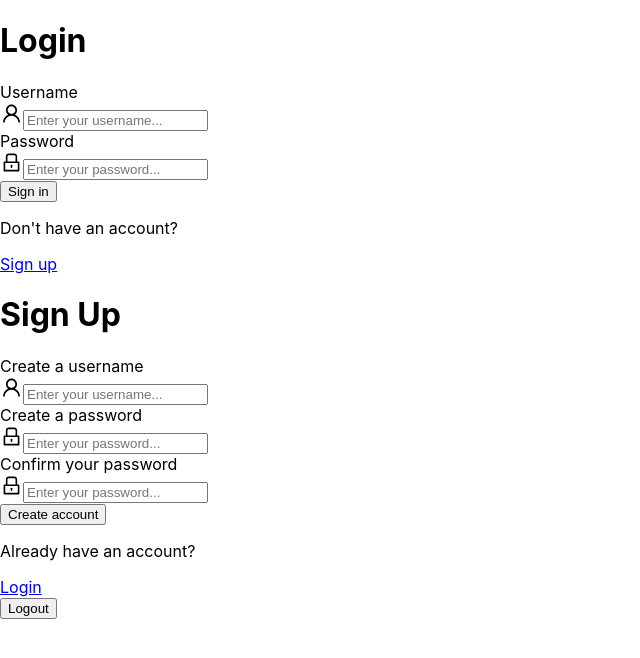
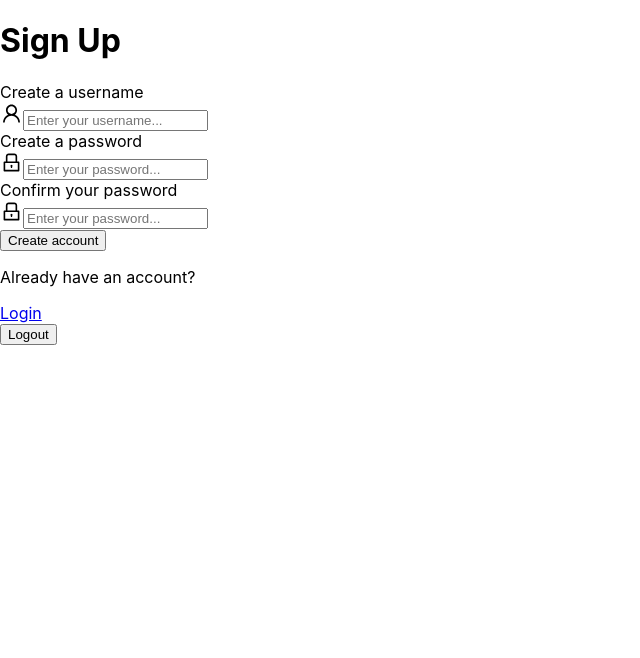
Before and after one commit to moshriguez/drum-machine-frontend, a React (Create React App) app: page /signup in a window 1280 px wide. Shown: the top 658 px of the page, without its empty margins (0-640 px from the left). Built offline with nearby package versions, Linux system fonts and the light colour scheme.

Commit message:
added react router and some very basic routes

```diff
--- a/package.json
+++ b/package.json
@@ -10,6 +10,7 @@
     "react-dom": "^17.0.2",
     "react-icons": "^4.2.0",
     "react-redux": "^7.2.4",
+    "react-router-dom": "^5.2.0",
     "react-scripts": "4.0.3",
     "redux": "^4.1.0",
     "redux-thunk": "^2.3.0",
--- a/src/App.js
+++ b/src/App.js
@@ -1,5 +1,7 @@
-import React, {useEffect, useState} from 'react'
-import { connect, useDispatch, useSelector } from "react-redux";
+import React, { useEffect } from 'react'
+import { Route, Switch, withRouter } from 'react-router-dom'
+
+import { useDispatch, useSelector } from "react-redux";
 import { setUser } from "./actions/user";
 
 
@@ -10,7 +12,6 @@ import Signup from "./Auth/Signup";
 function App(props) {
   const user = useSelector(state => state.user)
   const dispatch = useDispatch()
-  // const [user, setUser] = useState(null)
 
   useEffect(() => {
     const token = localStorage.getItem("jwt")
@@ -23,7 +24,7 @@ function App(props) {
             }
         }).then(r => r.json()).then(data => dispatch(setUser(data.user)))
     }
-  }, [])
+  }, [dispatch])
 
   const handleLogout = () => {
     localStorage.clear()
@@ -34,18 +35,13 @@ function App(props) {
 
   return (
     <div>
-
-      <Login />
-      <Signup />
+      <Switch>
+        <Route exact path='/login' render={() => <Login />} />
+        <Route exact path='/signup' render={() => <Signup />} />
+      </Switch>
       <button onClick={handleLogout}>Logout</button>
     </div>
   );
 }
 
-// const mapStateToProps = state => {
-//   return {
-//     user: state.user
-//   }
-// }
-
-export default App;
+export default withRouter(App);
--- a/src/Auth/Login.js
+++ b/src/Auth/Login.js
@@ -89,16 +89,11 @@ const Login = () => {
         ) : null}
         <div className="signup-container">
           <p>Don't have an account?</p>
-          <a href="#">Sign up</a>
+          <a href="/signup">Sign up</a>
         </div>
       </div>
     </div>
   );
 };
 
-// const mapDispatchToProps = {
-//   setUser
-// }
-
-// export default connect(null, mapDispatchToProps)(Login);
 export default Login;
--- a/src/Auth/Signup.js
+++ b/src/Auth/Signup.js
@@ -128,16 +128,11 @@ const Signup = () => {
         ) : null}
         <div className="signup-container">
           <p>Already have an account?</p>
-          <a href="#">Login</a>
+          <a href="/login">Login</a>
         </div>
       </div>
     </div>
   );
 };
 
-// const mapDispatchToProps = {
-//     setUser
-// }
-
-// export default connect(null, mapDispatchToProps)(Signup);
 export default Signup;
--- a/src/index.js
+++ b/src/index.js
@@ -3,18 +3,23 @@ import ReactDOM from 'react-dom';
 import { createStore, applyMiddleware, compose } from "redux";
 import { Provider } from "react-redux";
 import thunk from "redux-thunk";
+import { BrowserRouter } from 'react-router-dom'
 import './index.css';
 import App from './App';
 import rootReducer from "./reducers";
 
+// Using THUNK
 const composeEnhancers = window.__REDUX_DEVTOOLS_EXTENSION_COMPOSE__ || compose
 const store = createStore(rootReducer, composeEnhancers(applyMiddleware(thunk)))
 
+// NOT using THUNK
 // const store = createStore(rootReducer, window.__REDUX_DEVTOOLS_EXTENSION__ && window.__REDUX_DEVTOOLS_EXTENSION__())
 
 ReactDOM.render(
-  <Provider store={store} >
-    <App />
-  </Provider>,
+  <BrowserRouter>
+    <Provider store={store} >
+      <App />
+    </Provider>
+  </BrowserRouter>,
   document.getElementById('root')
 );
```
Also changed, not shown: 1 other file (tests, documents, lock files or other folders).
